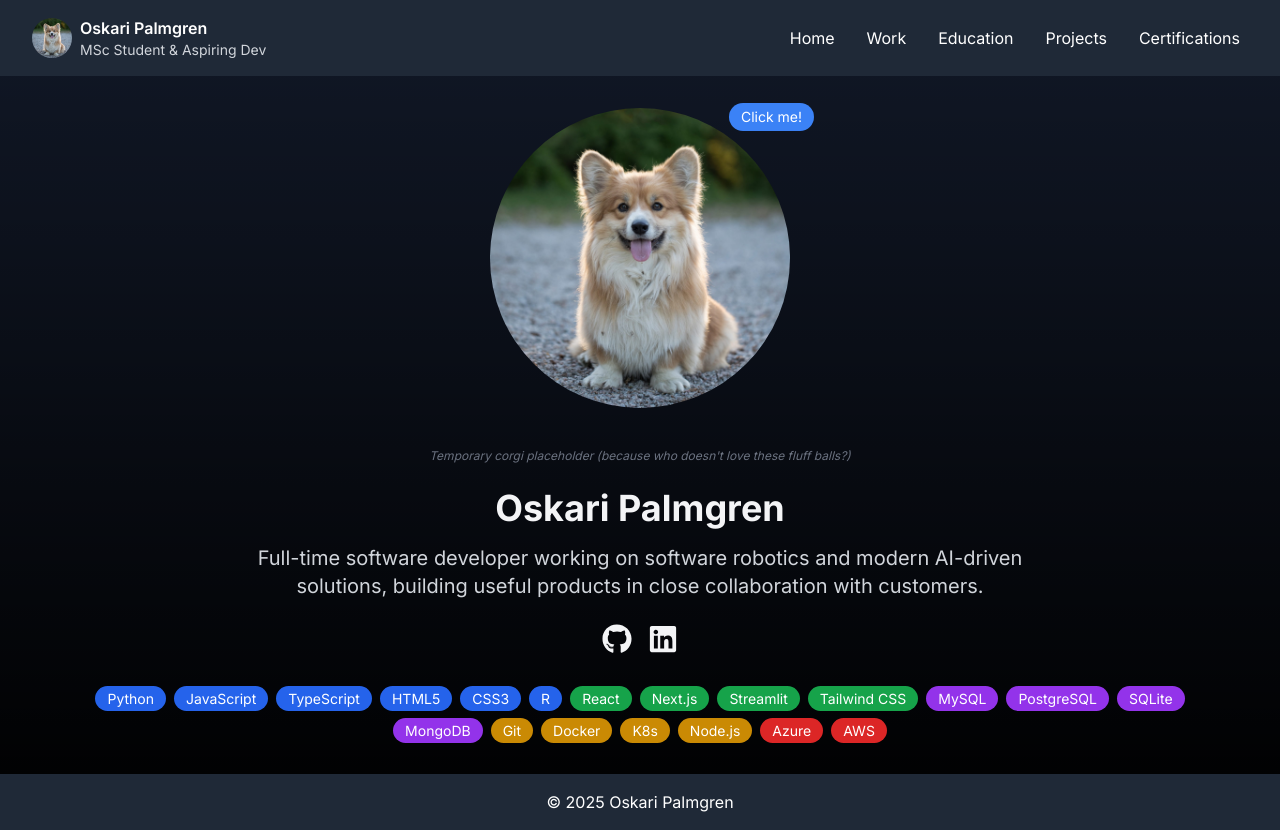
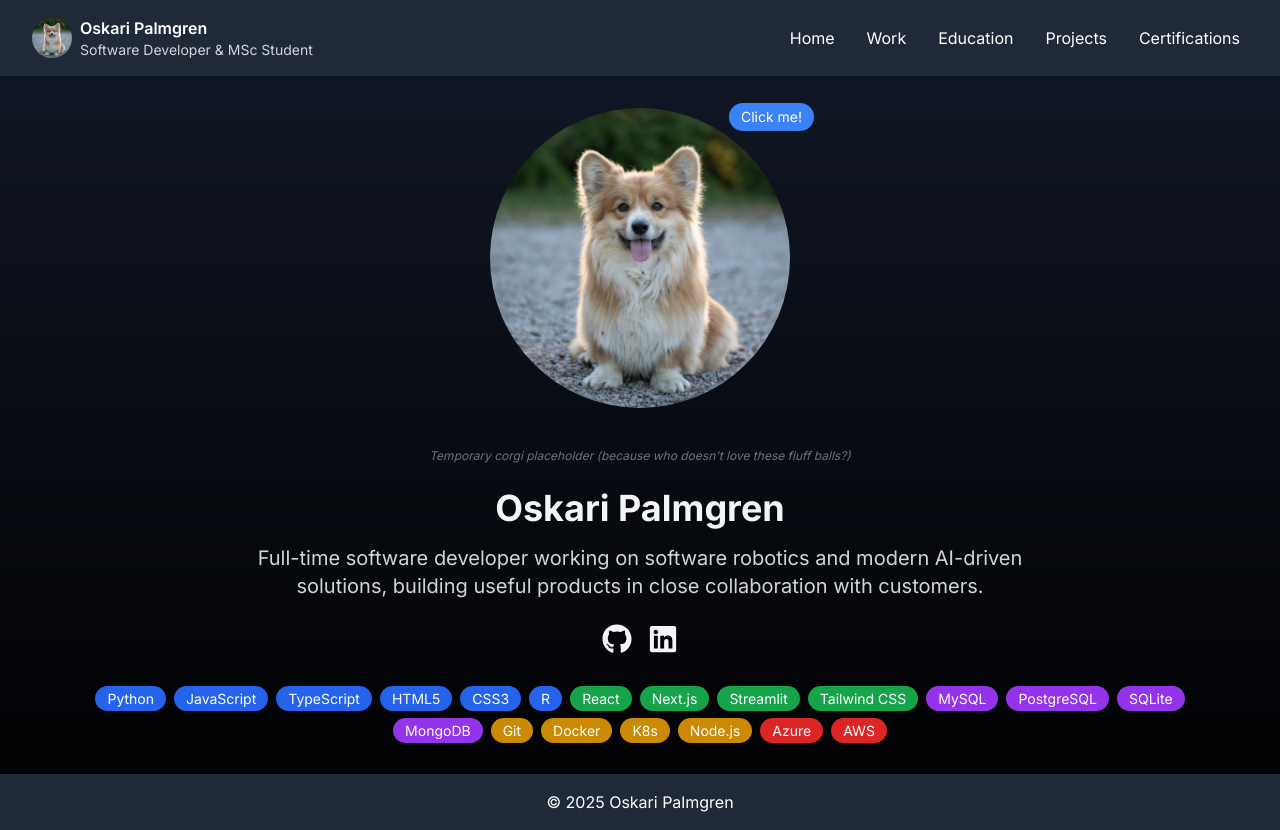
Before and after one commit to Palmgrenoskari/portfolio-site, a Next.js app: page / in a window 1280 px wide. Built offline with nearby package versions, Linux system fonts and the light colour scheme.

Commit message:
update header description

```diff
--- a/src/components/Header.tsx
+++ b/src/components/Header.tsx
@@ -10,7 +10,7 @@ export default function Header() {
         <Link href="/" className="flex items-center space-x-2">
           <LogoWithName
             name="Oskari Palmgren"
-            description="MSc Student & Aspiring Dev"
+            description="Software Developer & MSc Student"
           />
         </Link>
 
```
